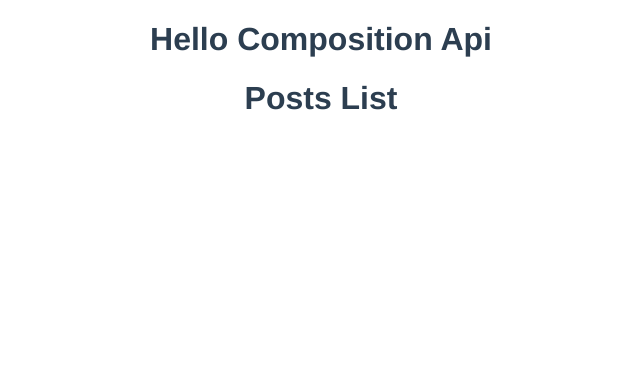
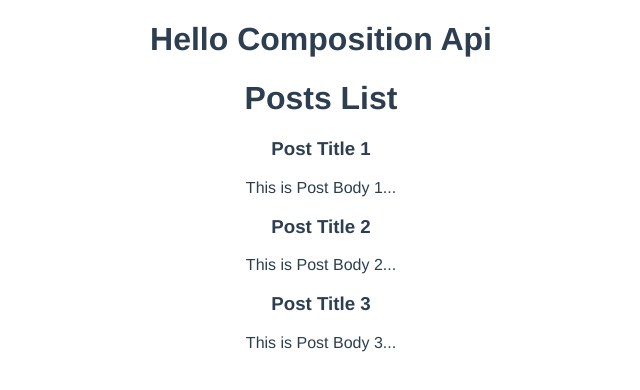
Before and after one commit to Puchai30/Aync-in-composition-api, a Vue app: page / in a window 1280 px wide. Shown: the top 390 px of the page, without its empty margins (319-959 px from the left). Built offline with nearby package versions, Linux system fonts and the light colour scheme; data requests are answered from the project's data file.

Commit message:
fetching posts data with aync and await

```diff
--- /dev/null
+++ b/database/db.json
@@ -0,0 +1,19 @@
+{
+  "posts": [
+    {
+      "id": 1,
+      "title": "Post Title 1",
+      "body": "This is Post Body 1"
+    },
+    {
+      "id": 2,
+      "title": "Post Title 2",
+      "body": "This is Post Body 2"
+    },
+    {
+      "id": 3,
+      "title": "Post Title 3",
+      "body": "This is Post Body 3"
+    }
+  ]
+}
--- a/package.json
+++ b/package.json
@@ -4,7 +4,8 @@
   "private": true,
   "scripts": {
     "serve": "vue-cli-service serve",
-    "build": "vue-cli-service build"
+    "build": "vue-cli-service build",
+    "db": "json-server --watch database/db.json"
   },
   "dependencies": {
     "core-js": "^3.8.3",
--- a/src/views/HomeView.vue
+++ b/src/views/HomeView.vue
@@ -2,7 +2,14 @@
   <div class="home">
     <h1>Hello Composition Api</h1>
 
-    <PostsList :home_posts="posts"></PostsList>
+    <div v-if="error">
+      {{ error }}
+    </div>
+
+    <div v-if="posts.length > 0">
+      <PostsList :home_posts="posts"></PostsList>
+    </div>
+    <div v-else>loading.....</div>
   </div>
 </template>
 
@@ -14,6 +21,23 @@ export default {
   components: { PostsList },
   setup() {
     let posts = ref([]);
+    let error = ref("");
+
+    let load = async () => {
+      try {
+        let response = await fetch("http://localhost:3000/posts");
+        if (response.status === 404) {
+          throw new Error("Url Not Found");
+        }
+        let datas = await response.json();
+        posts.value = datas;
+      } catch (err) {
+        error.value = err;
+        // console.log(err.message);
+      }
+    };
+    load();
+    return { posts, error };
   },
 };
 </script>
```
